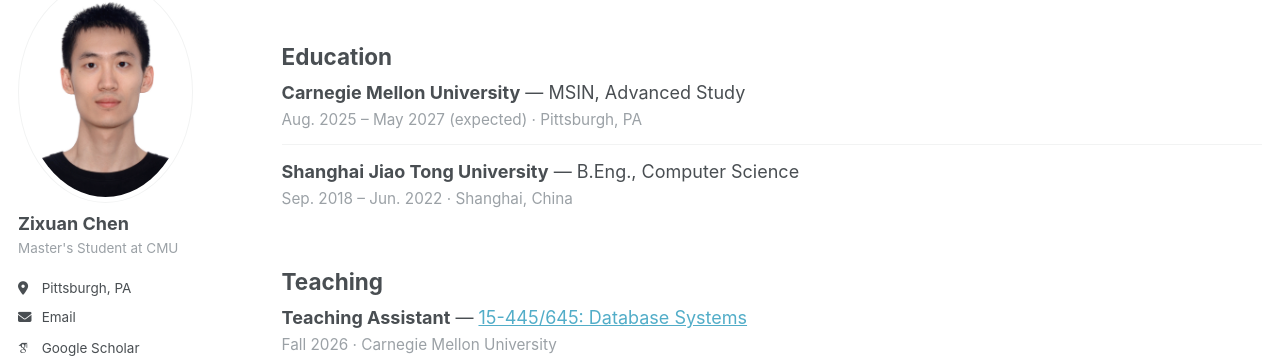
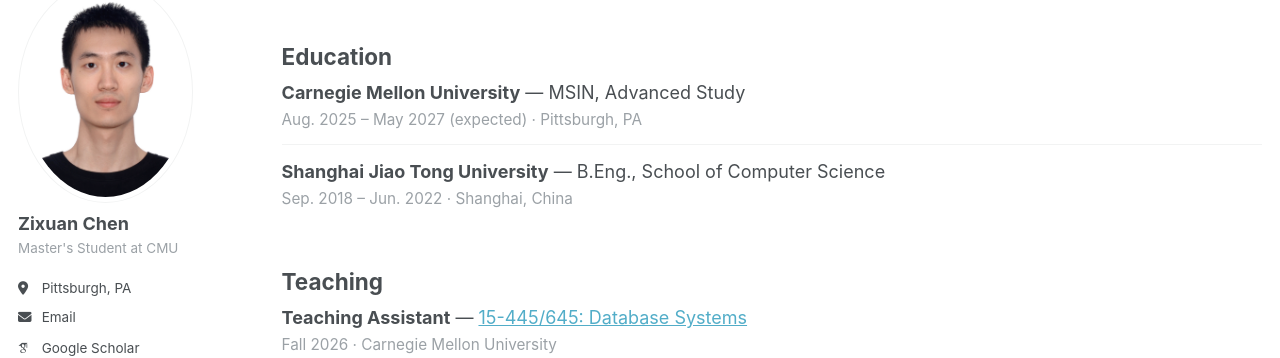
Before and after one commit to Snowfall99/Snowfall99.github.io, a Jekyll site: the page built from _pages/about.md, in a window 1280 px wide and 900 px high, scrolled down 831 px. Shown: the part 118-476 px from the top of the window. Built offline with Jekyll 4.4.1, drawn with Linux system fonts in a browser that asks for light colours; some web fonts are replaced.

Commit message:
feat: update

```diff
--- a/_pages/about.md
+++ b/_pages/about.md
@@ -63,7 +63,7 @@ redirect_from:
     </article>
 
     <article class="experience-item">
-      <p class="experience__heading"><strong>Shanghai Jiao Tong University</strong> — B.Eng., Computer Science</p>
+      <p class="experience__heading"><strong>Shanghai Jiao Tong University</strong> — B.Eng., School of Computer Science</p>
       <p class="experience__meta">Sep. 2018 – Jun. 2022 · Shanghai, China</p>
     </article>
   </div>
```
